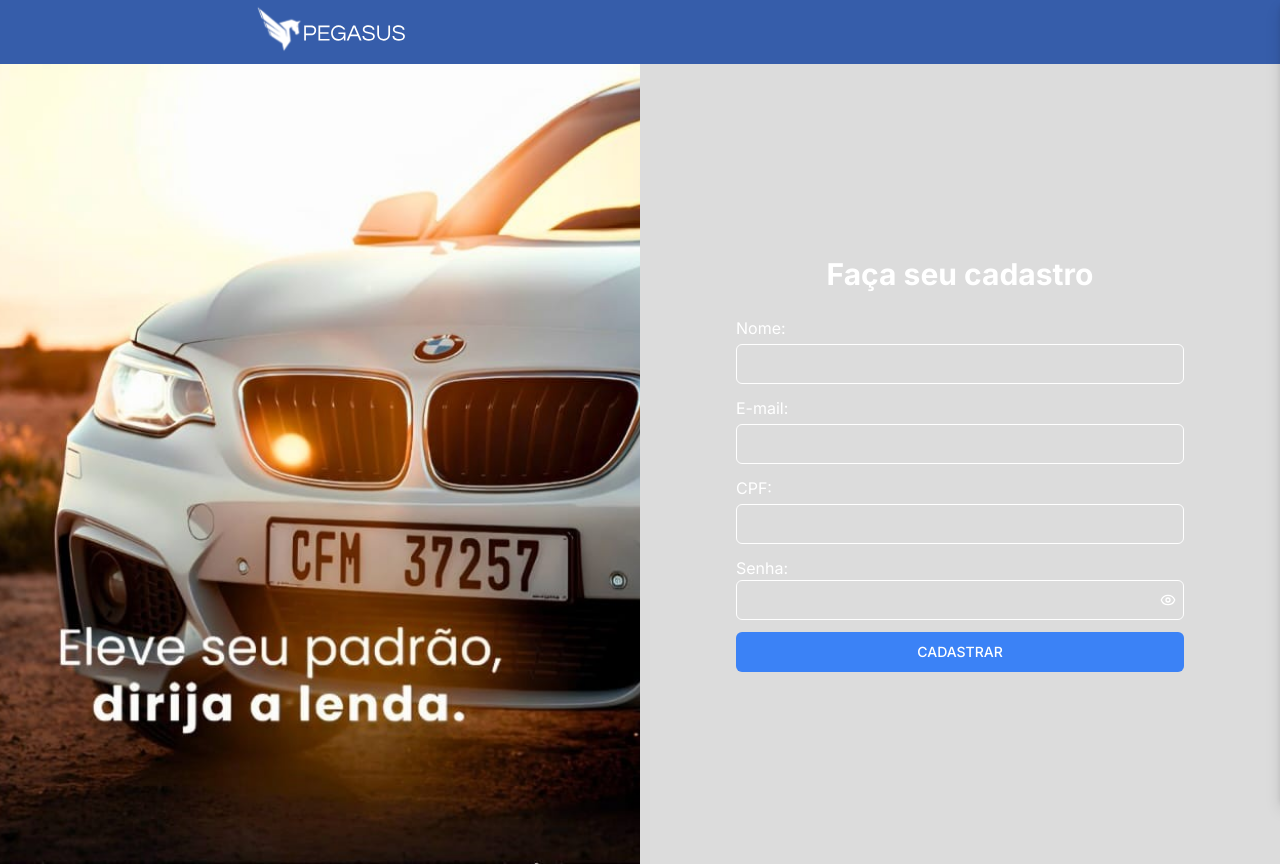
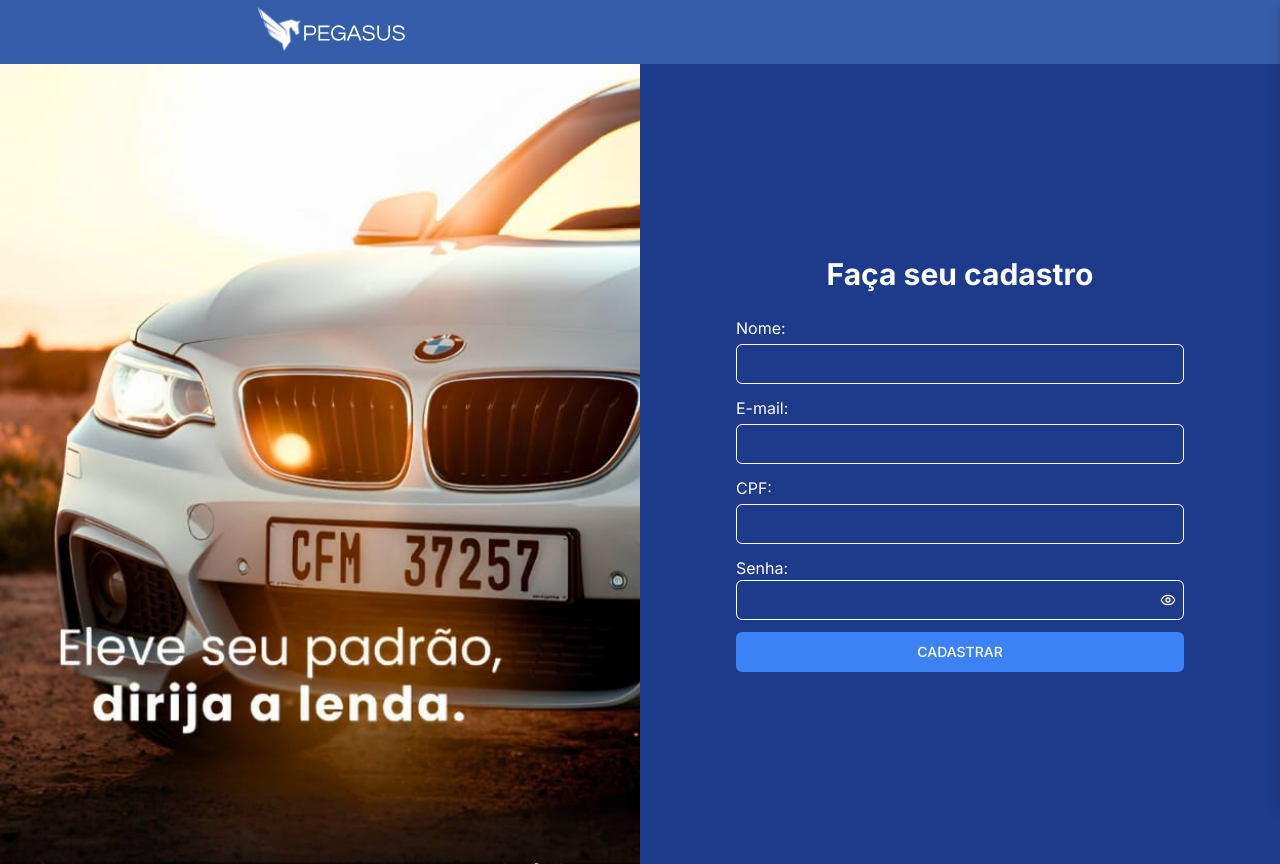
Before and after one commit to gabrieldeoliveira04/Projeto-pegasus-Fork, a Next.js app in the folder frontend-project/: page /cadastro in a window 1280 px wide. Built offline with nearby package versions, Linux system fonts and the light colour scheme.

Commit message:
ajuste de cores tela cadastro

```diff
--- a/frontend-project/src/app/cadastro/page.tsx
+++ b/frontend-project/src/app/cadastro/page.tsx
@@ -84,11 +84,8 @@ function Cadastro() {
       </div>
 
       {/* FORMULÁRIO */}
-      <div className="relative z-10 w-full xl:flex-1 flex justify-center items-center p-6 xl:p-10 bg-blue bg-opacity-60">
-        <form
-          onSubmit={handleSubmit}
-          className="flex flex-col w-full max-w-md text-white"
-        >
+      <div className="text-black relative z-10 w-full xl:text-white xl:flex-1 flex justify-center items-center p-6 xl:p-10 xl:bg-blue-900 bg-opacity-60 4k:w-full">
+        <form onSubmit={handleSubmit} className="flex flex-col w-full max-w-md">
           <h2 className="text-3xl font-bold text-center mb-6">
             Faça seu cadastro
           </h2>
```
